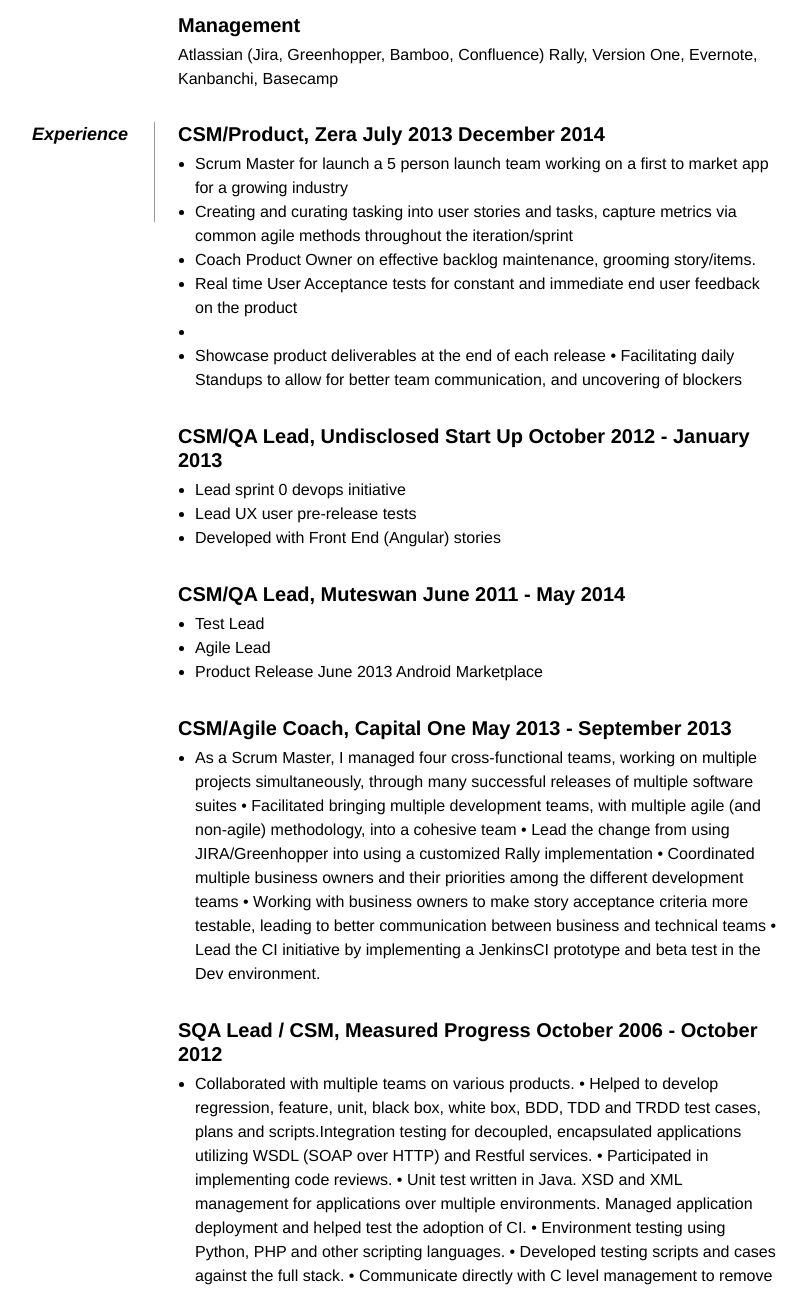
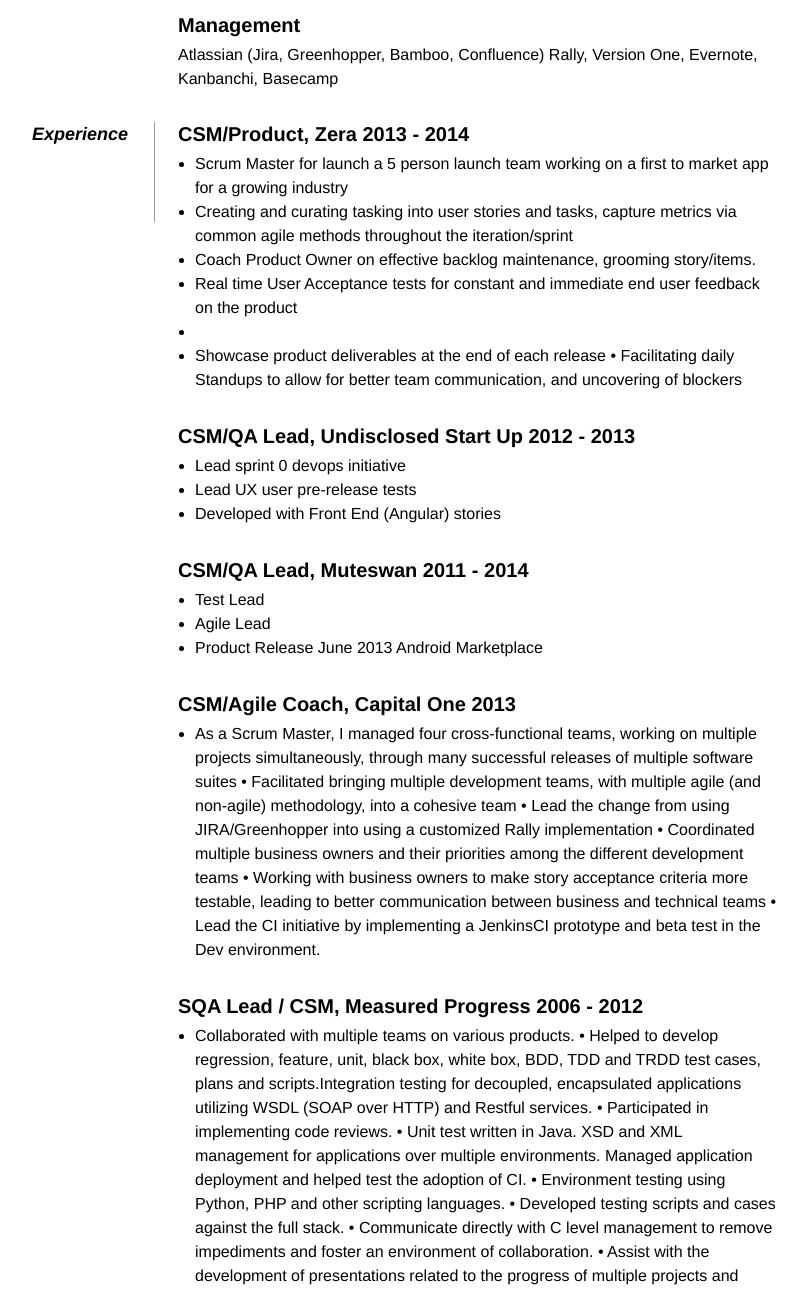
Before and after one commit to Christopher-Churnick/Christopher-Churnick.github.io, a plain HTML site: page index.html in a window 1280 px wide. Shown: the part 906-2197 px from the top of the page, without its empty margins (262-1069 px from the left). Drawn offline with Linux system fonts and the light colour scheme.

Commit message:
clean up

```diff
--- a/index.html
+++ b/index.html
@@ -96,7 +96,7 @@
 
             <dt>Experience</dt>
             <dd>
-                <h2>CSM/Product, Zera   July 2013  December 2014</span></h2>
+                <h2>CSM/Product, Zera 2013 - 2014</span></h2>
                 <ul>
                     <li>Scrum Master for launch a 5 person launch team working on a first to market app for a growing industry</li>
                     <li>Creating and curating tasking into user stories and tasks, capture metrics via common agile methods throughout the iteration/sprint</li>
@@ -105,21 +105,21 @@
                     <li>Showcase product deliverables at the end of each release • Facilitating daily Standups to allow for better team communication, and uncovering of blockers </li>
                 </ul>
 
-                <h2>CSM/QA Lead, Undisclosed Start Up  October 2012 - January  2013</span></h2>
+                <h2>CSM/QA Lead, Undisclosed Start Up 2012 - 2013</span></h2>
                 <ul>
                     <li>Lead sprint 0 devops initiative</li>
                     <li> Lead UX user pre-release tests</li>
                     <li>Developed with Front End (Angular) stories</li>
                 </ul>
 
-               <h2>CSM/QA Lead, Muteswan  June 2011 - May 2014</span></h2>
+               <h2>CSM/QA Lead, Muteswan 2011 - 2014</span></h2>
                <ul>
                    <li>Test Lead</li>
                    <li>Agile Lead</li>
                    <li>Product Release June 2013 Android Marketplace</li>
                </ul>
 
-               <h2>CSM/Agile Coach,  Capital One  May 2013 - September 2013</span></h2>
+               <h2>CSM/Agile Coach, Capital One 2013 </span></h2>
                <ul>
                    <li> As a Scrum Master, I managed four cross-functional teams, working on multiple projects simultaneously, through many successful releases of multiple
     software suites • Facilitated bringing multiple development teams, with multiple agile (and non-agile) methodology, into a cohesive team • Lead the change
@@ -128,7 +128,7 @@
     technical teams • Lead the CI initiative by implementing a JenkinsCI prototype and beta test in the Dev environment.</li>
               </ul>
 
-              <h2>SQA Lead / CSM, Measured Progress October 2006 - October 2012</h2>
+              <h2>SQA Lead / CSM, Measured Progress  2006 - 2012</span></h2>
               <ul>
                   <li>Collaborated with multiple teams on various products. • Helped to develop regression, feature, unit, black box, white box, BDD, TDD and TRDD test cases,
     plans and scripts.Integration testing for decoupled, encapsulated applications utilizing WSDL (SOAP over HTTP) and Restful services. • Participated in
@@ -151,10 +151,6 @@
 
             <dd class="clear"></dd>
 
-            <dt>Hobbies</dt>
-            <dd>World Domination, Deep Sea Diving, Murder Most Foul</dd>
-
-            <dd class="clear"></dd>
 
             <dt>References</dt>
             <dd>Available on request</dd>
```
